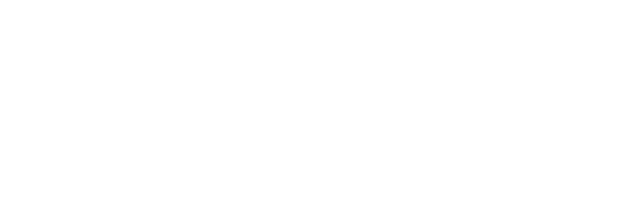
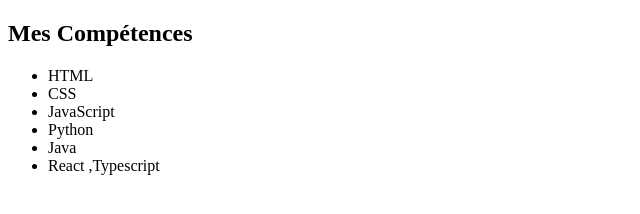
Before and after one commit to Dylane-coder/mon-cv, a plain HTML site: page index.html in a window 1280 px wide. Shown: the whole page, without its empty margins (0-640 px from the left). Drawn offline with Linux system fonts and the light colour scheme.

Commit message:
mise en place de la section compétences

```diff
--- a/index.html
+++ b/index.html
@@ -7,6 +7,14 @@
     <title>Document</title>
 </head>
 <body>
-
+    <h2>Mes Compétences </h2>
+    <ul>
+        <li>HTML</li>
+        <li>CSS</li>
+        <li>JavaScript</li>
+        <li>Python</li>
+        <li>Java</li>
+        <li>React ,Typescript</li>
+    </ul>
 </body>
 </html>
```
